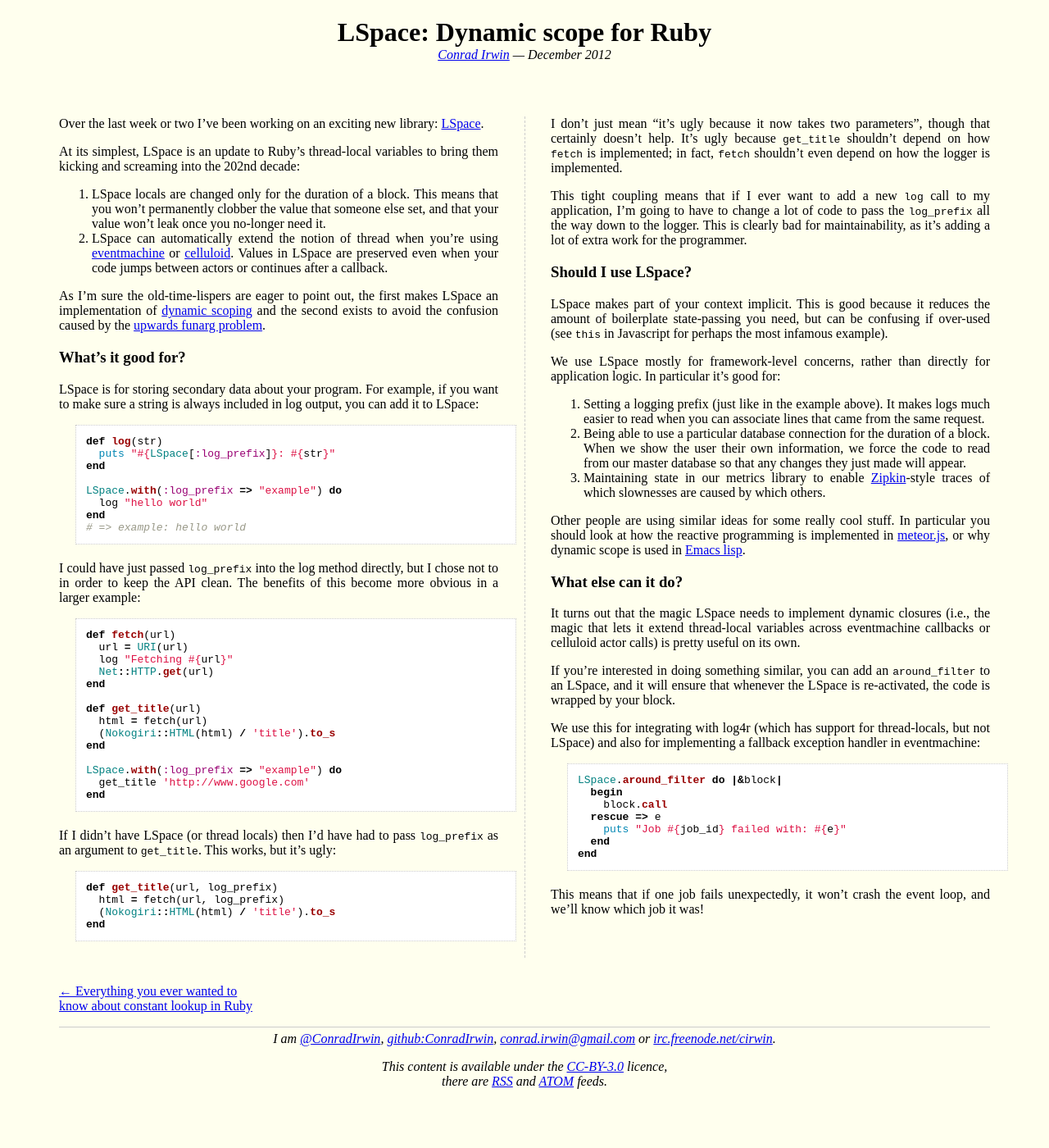
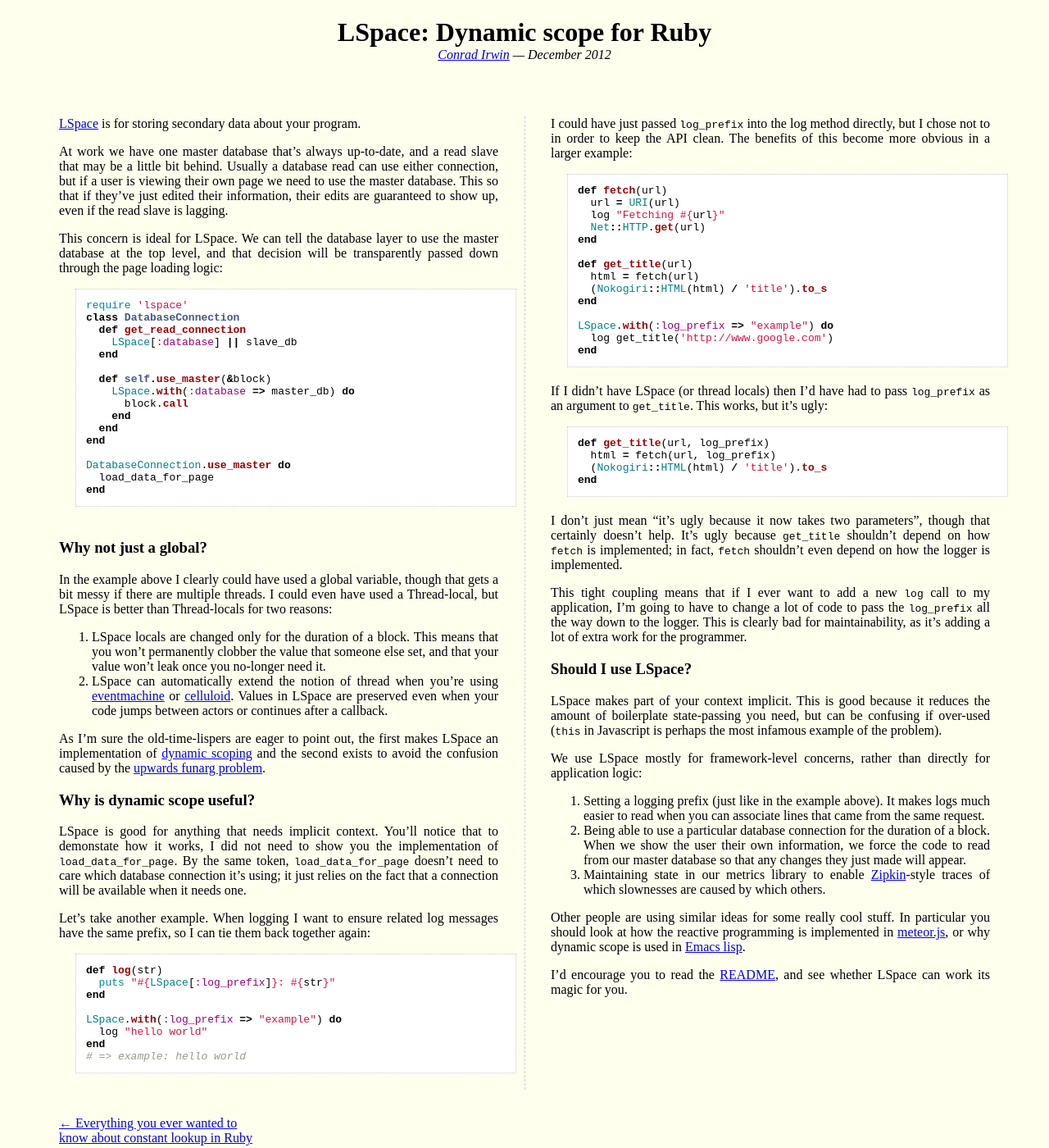
Before and after one commit to ConradIrwin/conradirwin.github.com, a Jekyll site: the page built from _posts/2012-12-01-lspace.md, in a window 1280 px wide and 1400 px high. Shown: the whole window at 82% size. Built offline with Jekyll 4.4.1, drawn with Linux system fonts in a browser that asks for light colours; Markdown is read by kramdown in place of the engine named in the settings; comment, search, counter and statistics services are not loaded; some of the changed text lies outside the part shown.

Commit message:
Try adding an up-front example

```diff
--- a/_posts/2012-12-01-lspace.md
+++ b/_posts/2012-12-01-lspace.md
@@ -3,13 +3,46 @@
 permalink: blog/lspace.html
 layout: post
 fuzzydate: December 2012
+credit: Asher, Ryan King
 ---
 
-Over the last week or two I've been working on an exciting new library:
-[LSpace](https://github.com/ConradIrwin/lspace).
+[LSpace](https://github.com/ConradIrwin/lspace) is for storing secondary data about your program.
 
-At its simplest, LSpace is an update to Ruby's thread-local variables to bring
-them kicking and screaming into the 202nd decade:
+At work we have one master database that's always up-to-date, and a read slave
+that may be a little bit behind. Usually a database read can use either
+connection, but if a user is viewing their own page we need to use the master
+database. This so that if they've just edited their information, their edits are
+guaranteed to show up, even if the read slave is lagging.
+
+This concern is ideal for LSpace. We can tell the database layer to use the
+master database at the top level, and that decision will be transparently passed
+down through the page loading logic:
+
+{% highlight ruby %}
+require 'lspace'
+class DatabaseConnection
+  def get_read_connection
+    LSpace[:database] || slave_db
+  end
+
+  def self.use_master(&block)
+    LSpace.with(:database => master_db) do
+      block.call
+    end
+  end
+end
+
+DatabaseConnection.use_master do
+  load_data_for_page
+end
+{% endhighlight %}
+
+Why not just a global?
+======================
+
+In the example above I clearly could have used a global variable, though that gets a bit
+messy if there are multiple threads. I could even have used a Thread-local, but LSpace is
+better than Thread-locals for two reasons:
 
 1. LSpace locals are changed only for the duration of a block. This means that
    you won't permanently clobber the value that someone else set, and that your
@@ -21,16 +54,21 @@
 
 As I'm sure the old-time-lispers are eager to point out, the first makes
 LSpace an implementation of
-[dynamic scoping](http://en.wikipedia.org/wiki/Dynamic_scope#Lexical_scoping_and_dynamic_scoping)
+[dynamic scoping](http://en.wikipedia.org/wiki/Dynamic_scope)
 and the second exists to avoid the confusion caused by the
 [upwards funarg problem](http://en.wikipedia.org/wiki/Funarg_problem#Upwards_funarg_problem).
 
-What's it good for?
-===================
+Why is dynamic scope useful?
+============================
 
-LSpace is for storing secondary data about your program. For example, if you
-want to make sure a string is always included in log output, you can add it to
-LSpace:
+LSpace is good for anything that needs implicit context. You'll notice that to demonstate
+how it works, I did not need to show you the implementation of
+`load_data_for_page`. By the same token, `load_data_for_page` doesn't need to
+care which database connection it's using; it just relies on the fact that a
+connection will be available when it needs one.
+
+Let's take another example. When logging I want to ensure related log messages have the
+same prefix, so I can tie them back together again:
 
 {% highlight ruby %}
 def log(str)
@@ -59,7 +97,7 @@
 end
 
 LSpace.with(:log_prefix => "example") do
-  get_title 'http://www.google.com'
+  log get_title('http://www.google.com')
 end
 {% endhighlight %}
 
@@ -88,10 +126,10 @@
 
 LSpace makes part of your context implicit. This is good because it reduces the
 amount of boilerplate state-passing you need, but can be confusing if over-used
-(see `this` in Javascript for perhaps the most infamous example).
+(`this` in Javascript is perhaps the most infamous example of the problem).
 
 We use LSpace mostly for framework-level concerns, rather than directly for
-application logic. In particular it's good for:
+application logic:
 
 1. Setting a logging prefix (just like in the example above). It makes logs much
    easier to read when you can associate lines that came from the same request.
@@ -107,30 +145,5 @@
 [meteor.js](http://docs.meteor.com/#reactivity), or why dynamic scope is used in
 [Emacs lisp](http://www.gnu.org/software/emacs/emacs-paper.html#SEC18).
 
-What else can it do?
-====================
-
-It turns out that the magic LSpace needs to implement dynamic closures (i.e.,
-the magic that lets it extend thread-local variables across eventmachine
-callbacks or celluloid actor calls) is pretty useful on its own.
-
-If you're interested in doing something similar, you can add an `around_filter`
-to an LSpace, and it will ensure that whenever the LSpace is re-activated, the
-code is wrapped by your block.
-
-We use this for integrating with log4r (which has support for thread-locals, but
-not LSpace) and also for implementing a fallback exception handler in
-eventmachine:
-
-{% highlight ruby %}
-LSpace.around_filter do |&block|
-  begin
-    block.call
-  rescue => e
-    puts "Job #{job_id} failed with: #{e}"
-  end
-end
-{% endhighlight %}
-
-This means that if one job fails unexpectedly, it won't crash the event loop,
-and we'll know which job it was!
+I'd encourage you to read the [README](https://github.com/ConradIrwin/lspace),
+and see whether LSpace can work its magic for you.
```
